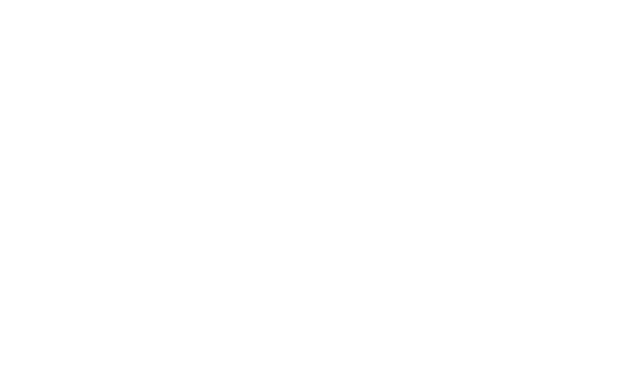
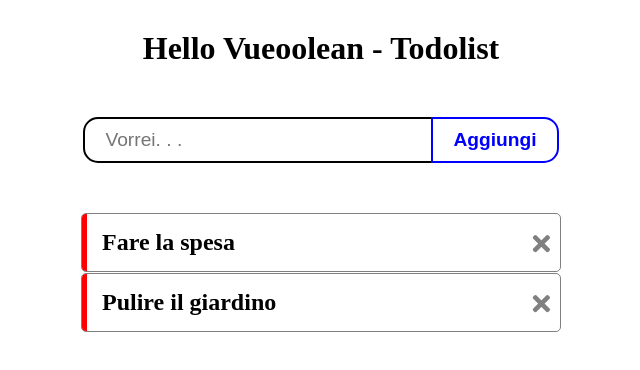
Before and after one commit to LeonardoCeccarelli/vue-todolist, a plain HTML site: page index.html in a window 1280 px wide. Shown: the whole page, without its empty margins (319-959 px from the left). Drawn offline with nearby package versions, Linux system fonts and the light colour scheme.

Commit message:
add list item dynamically

```diff
--- a/css/style.css
+++ b/css/style.css
@@ -3,3 +3,95 @@
     padding: 0;
     box-sizing: border-box;
 }
+
+header {
+    text-align: center;
+    padding-top: 30px;
+    padding-bottom: 50px;
+}
+
+ul li {
+    list-style: none;
+}
+
+.container {
+    width: 900px;
+    margin: 0 auto;
+}
+
+.input_area {
+    text-align: center;
+    margin-bottom: 50px;
+}
+
+.input_area input,
+.input_area button {
+    padding: 10px 20px;
+    border: 1px solid black;
+    font-size: 1.2rem;
+}
+
+.input_area input {
+    width: 350px;
+    border-bottom-left-radius: 15px;
+    border-top-left-radius: 15px;
+    border: 2px solid black;
+}
+
+.input_area input:focus-visible {
+    outline: none;
+}
+
+.input_area button {
+    margin-left: -6px;
+    cursor: pointer;
+    background-color: white;
+    color: blue;
+    font-weight: bold;
+    border: 2px solid blue;
+    border-bottom-right-radius: 15px;
+    border-top-right-radius: 15px;
+}
+
+.list_container {
+    display: flex;
+    flex-wrap: wrap;
+    justify-content: center;
+    width: 480px;
+    margin: 0 auto;
+}
+
+.list_container li {
+    width: 100%;
+    text-align: left;
+    border: 1px solid grey;
+    padding: 15px 20px;
+    border-radius: 5px;
+    position: relative;
+    overflow: hidden;
+    margin-bottom: 1px;
+}
+
+.line_right {
+    position: absolute;
+    background-color: red;
+    left: 0;
+    top: 0;
+    height: 100%;
+    width: 5px;
+}
+
+.btn_delete {
+    position: absolute;
+    right: 10px;
+    top: 50%;
+    transform: translateY(-50%);
+    cursor: pointer;
+    border: none;
+    background-color: white;
+}
+
+.btn_delete i {
+    color: grey;
+    font-size: 25px;
+}
--- a/index.html
+++ b/index.html
@@ -23,11 +23,26 @@
     <div id="root">
 
         <header>
-
+            <h1>Hello Vueoolean - Todolist</h1>
         </header>
 
         <main>
+            <div class="container">
+                <!-- Controlli input -->
+                <div class="input_area">
+                    <input type="text" v-model="newTask" @keyup.enter="onClickBtnAdd" placeholder="Vorrei. . .">
+                    <button @click="onClickBtnAdd" type="button">Aggiungi</button>
+                </div>
 
+                <!-- Lista cose da fare -->
+                <ul class="list_container">
+                    <li v-for="(element, index) in listTasks">
+                        <h2>{{ element }}</h2>
+                        <div class="line_right"></div>
+                        <button type="button" class="btn_delete"><i class="fas fa-times"></i></button>
+                    </li>
+                </ul>
+            </div>
         </main>
 
         <footer>
--- a/js/script.js
+++ b/js/script.js
@@ -1,3 +1,31 @@
 "use strict"
 
 Vue.config.devtools = true;
+
+new Vue({
+    el: "#root",
+    data: {
+        listTasks: ["Fare la spesa", "Pulire il giardino"],
+        newTask: "",
+    },
+    methods: {
+        onClickBtnAdd() {
+            if (this.newTask.trim() === "") {
+                alert("Il valore inserito non contiene nulla. Riprovare")
+                return
+            }
+
+            const checkSameElement = this.listTasks.find((el) => {
+                return el.toLowerCase() === this.newTask.trim().toLowerCase()
+            })
+
+            if (checkSameElement) {
+                alert("Attenzione, il valore inserito è già presente. Aggiungerne uno nuovo.")
+                return
+            }
+
+            this.listTasks.push(this.newTask)
+            this.newTask = ""
+        }
+    }
+})
```
